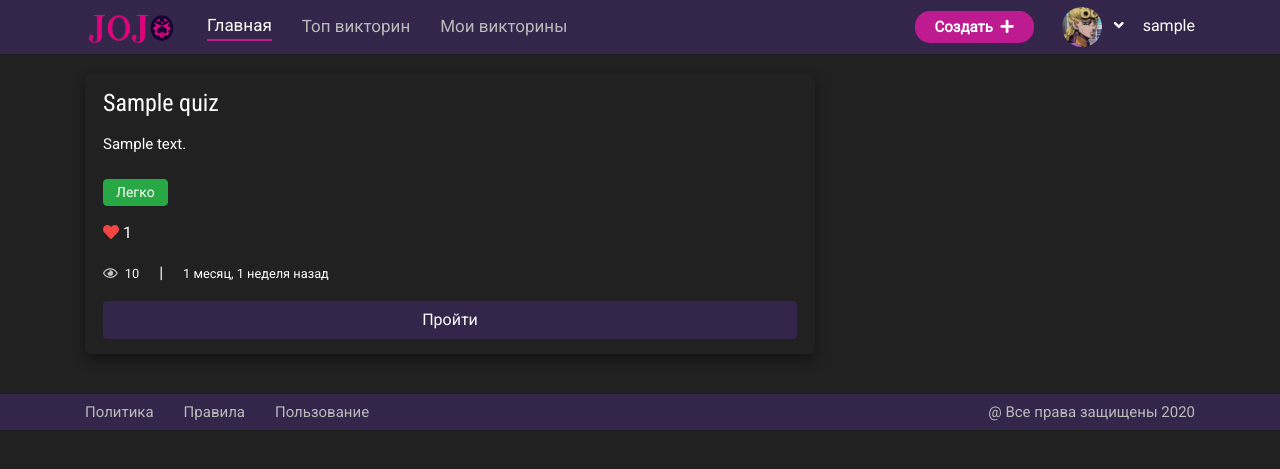
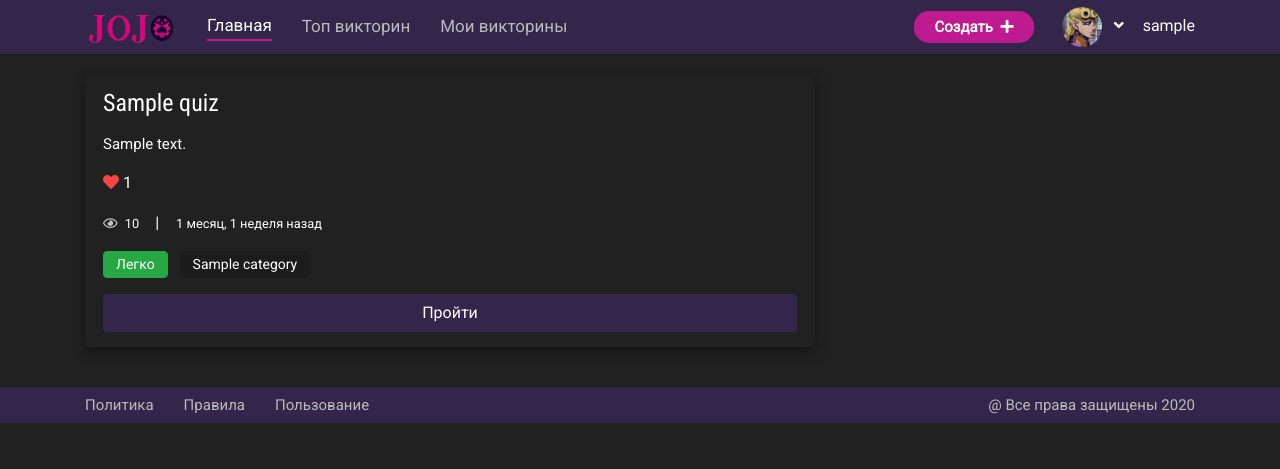
Before and after one commit to MalikDeveloper2077/quizapp, a Django app: page / in a window 1280 px wide. Shown: the top 469 px of the page. Run offline with Django 3.2, Linux system fonts and the light colour scheme; a user stored in the database is signed in; tables that the repository leaves empty hold one stand-in row (values such as "Sample post"); some libraries are stand-ins or nearby versions.

Commit message:
Added a pagination. Created Category model and did foreign key to that from Quiz model. Updated design

```diff
--- a/quizapp/models.py
+++ b/quizapp/models.py
@@ -21,6 +21,14 @@ class Quiz(models.Model):
     date = models.DateTimeField('Дата создания', auto_now_add=True)
     views = models.IntegerField('Просмотры', default=0)
     level = models.CharField('Уровень', max_length=20, choices=LEVEL_CHOICES)
+    category = models.ForeignKey(
+        'Category',
+        on_delete=models.PROTECT,
+        verbose_name='Категория',
+        related_name='quiz',
+        blank=True,
+        null=True
+    )
     likes = models.ManyToManyField(
         settings.AUTH_USER_MODEL,
         verbose_name="Понравилось",
@@ -64,6 +72,18 @@ class Quiz(models.Model):
         ordering = ['-date']
 
 
+class Category(models.Model):
+    """Category for the questions"""
+    name = models.CharField('Имя категории', max_length=30)
+
+    def __str__(self):
+        return self.name
+
+    class Meta:
+        verbose_name = 'Категория'
+        verbose_name_plural = 'Категории'
+
+
 class Question(models.Model):
     """Question for the quiz. Has foreign key to the Quiz"""
     quiz = models.ForeignKey(
--- a/quizapp/static/css/style.css
+++ b/quizapp/static/css/style.css
@@ -19,10 +19,11 @@ p {
   margin-bottom: 15px;
 }
 
-.quiz__level {
+.quiz__level, .quiz__category {
   padding: .105rem .75rem;
   font-size: 14px;
   margin-top: 8px;
+  margin-bottom: 8px;
 }
 
 .quiz__level:focus {
@@ -44,12 +45,98 @@ p {
   font-size: 16px;
 }
 
+.quiz__views {
+  display: inline-block;
+  margin-bottom: 8px;
+}
+
+.quiz__category {
+  background-color: #1c1c1c;
+  color: #fff;
+  margin-left: 8px;
+  border: 1px solid #1c1c1c;
+}
+
+.quiz__category:hover {
+  color: #fff;
+}
+
+.quiz__category:focus {
+  box-shadow: none;
+}
+
+.quiz__date {
+  margin-left: 5px;
+}
+
 .fa-eye {
   font-size: 13px;
   margin-right: 4px;
   color: #c4c2c2
 }
 
+.liked-heart {
+  color: #f54545 !important;
+}
+
+.btn-join {
+  background-color: #34264a;
+  outline: none;
+  border: 0;
+  padding: 7px 20px;
+  color: #fff;
+}
+
+.btn-join:focus {
+  -webkit-box-shadow: 0 0 0 .2rem #34264a;
+  -moz-box-shadow: 0 0 0 .2rem #34264a;
+  box-shadow: 0 0 0 .2rem #34264a;
+}
+
+.btn-join:hover {
+  color: #fff;
+  background-color: #4b376b;
+}
+
+
+/* Pagination */
+
+.pagination {
+  display: -webkit-flex;
+  display: -ms-flex;
+  display: flex;
+  justify-content: center;
+  align-items: center;
+  margin-bottom: 30px;
+}
+
+.active-pagination {
+  background-color: #bf1b91 !important;
+  color: #fff;
+  border: 0;
+  transition: 0.4s;
+}
+
+.active-pagination:hover {
+  background-color: #a3177b !important;
+  color: #fff;
+}
+
+.page-link {
+  border: 0;
+  color: #fff;
+  background-color: #34264a;
+}
+
+.page-link:hover {
+  color: #fff;
+  background-color: #4b376b;
+}
+
+.page-link:focus {
+  box-shadow: none;
+}
+
 
 /* Detail Page
 =============*/
--- a/quizapp/templates/quizapp/home.html
+++ b/quizapp/templates/quizapp/home.html
@@ -24,15 +24,6 @@
           {% endif %}
         </p>
 
-        <button type="button" class="quiz__level btn
-        {% if quiz.level == 'Легко' %}btn-success{% endif %}
-        {% if quiz.level == 'Средне' %}btn-primary{% endif %}
-        {% if quiz.level == 'Сложно' %}btn-hard{% endif %}
-        {% if quiz.level == 'Экстремально' %}btn-danger{% endif %}
-        ">
-          {{ quiz.level }}
-        </button>
-
         <p class="quiz__likes">
           {% if user in quiz.likes.all %}
             <i class="fas fa-heart liked-heart"></i>
@@ -45,11 +36,70 @@
         <span class="quiz__views pr-3">
           <small><i class="far fa-eye"></i> {{ quiz.views|intcomma }}</small>
         </span>|
-        <span class="quiz__date pl-3"><small>{{ quiz.date|naturaltime }}</small></span><br>
+        <span class="quiz__date pl-2">
+          <small>{{ quiz.date|naturaltime }}</small>
+        </span><br>
 
-        <a href="#" class="mt-3 btn btn-join btn-block">Пройти</a>
+        <button type="button" class="quiz__level btn
+        {% if quiz.level == 'Легко' %}btn-success{% endif %}
+        {% if quiz.level == 'Средне' %}btn-primary{% endif %}
+        {% if quiz.level == 'Сложно' %}btn-hard{% endif %}
+        {% if quiz.level == 'Экстремально' %}btn-danger{% endif %}
+        ">
+          {{ quiz.level }}
+        </button>
+
+        {% if quiz.category %}
+        <button class="btn quiz__category">{{ quiz.category }}</button>
+        {% endif %}
+
+        <a href="#" class="mt-2 btn btn-join btn-block">Пройти</a>
       </div>
       {% endfor %}
+
+      {% if is_paginated %}
+        <nav>
+          <ul class="pagination">
+            {% if page_obj.has_previous %}
+              <li class="page-item">
+                <a class="page-link" href="?page=1">
+                  &laquo;
+                </a>
+              </li>
+
+              <li class="page-item">
+                <a class="page-link" href="?page={{ page_obj.previous_page_number }}">
+                  &lt;
+                </a>
+              </li>
+            {% endif %}
+
+            {% for n in page_obj.paginator.page_range %}
+              {% if n > page_obj.number|add:-4 and n < page_obj.number|add:4 %}
+                <li class="page-item">
+                  <a class="page-link {% if n == page_obj.number %}
+                  active-pagination {% else %}no-active {% endif %}"
+                  href='?page={{ n }}'>{{ n }}</a>
+                </li>
+              {% endif %}
+            {% endfor %}
+
+            {% if page_obj.has_next %}
+              <li class="page-item">
+                <a class="page-link" href="?page={{ page_obj.next_page_number }}">
+                  &gt;
+                </a>
+              </li>
+
+              <li class="page-item">
+                <a class="page-link" href="?page={{ page_obj.paginator.num_pages }}">
+                  &raquo;
+                </a>
+              </li>
+            {% endif %}
+          </ul>
+        </nav>
+      {% endif %}
 
     </div>
 
--- a/quizapp/views.py
+++ b/quizapp/views.py
@@ -8,3 +8,4 @@ class QuizList(ListView):
     model = Quiz
     template_name = 'quizapp/home.html'
     context_object_name = 'quizzes'
+    paginate_by = 15
--- a/static/css/master.css
+++ b/static/css/master.css
@@ -44,6 +44,12 @@ header {
 
 .nav__item {
   font-size: 17px;
+  transition: 0.4s;
+}
+
+.nav__item:hover {
+  color: #fff;
+  text-decoration: none;
 }
 
 .footer-nav__item, .footer__rules {
@@ -94,30 +100,3 @@ header {
 .profile__name {
   margin-left: 15px;
 }
-
-
-/* For Apps
-===========*/
-
-.liked-heart {
-  color: #f54545 !important;
-}
-
-.btn-join {
-  background-color: #34264a;
-  outline: none;
-  border: 0;
-  padding: 7px 20px;
-  color: #fff;
-}
-
-.btn-join:focus {
-  -webkit-box-shadow: 0 0 0 .2rem #34264a;
-  -moz-box-shadow: 0 0 0 .2rem #34264a;
-  box-shadow: 0 0 0 .2rem #34264a;
-}
-
-.btn-join:hover {
-  color: #fff;
-  background-color: #4b376b;
-}
--- a/templates/base.html
+++ b/templates/base.html
@@ -27,9 +27,9 @@
             <div class="nav__logo">
               <img class="logo__img" src="{% static 'img/logo.png' %}">
             </div>
-            <li class="nav__item active">Главная</li>
-            <li class="nav__item">Топ викторин</li>
-            <li class="nav__item">Мои викторины</li>
+            <a href="#" class="nav__item active">Главная</li>
+            <a href="#" class="nav__item">Топ викторин</li>
+            <a href="#" class="nav__item">Мои викторины</li>
           </nav>
 
           <div class="header__profile">
```
Also changed, not shown: quizapp/admin.py (+14 -3 lines).
